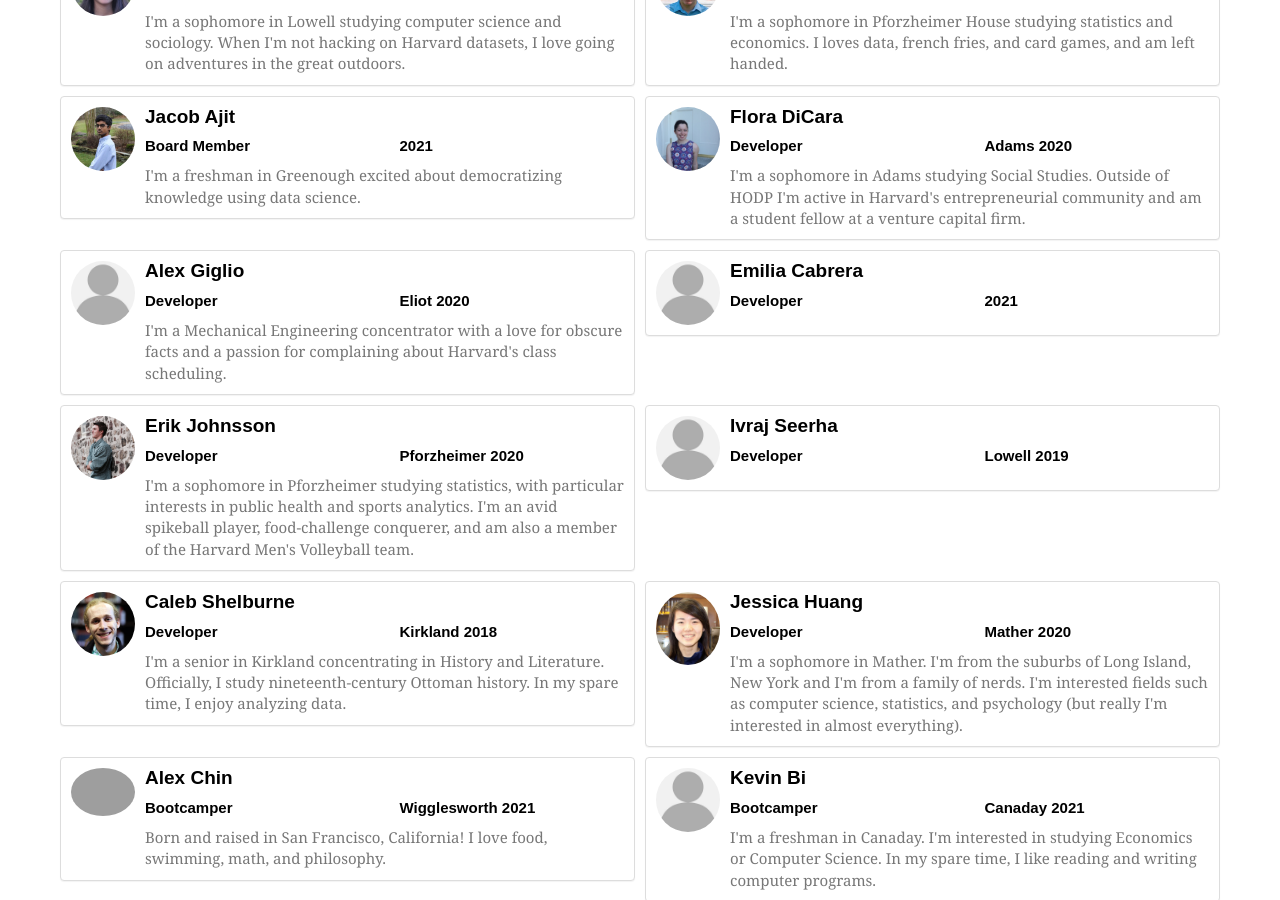
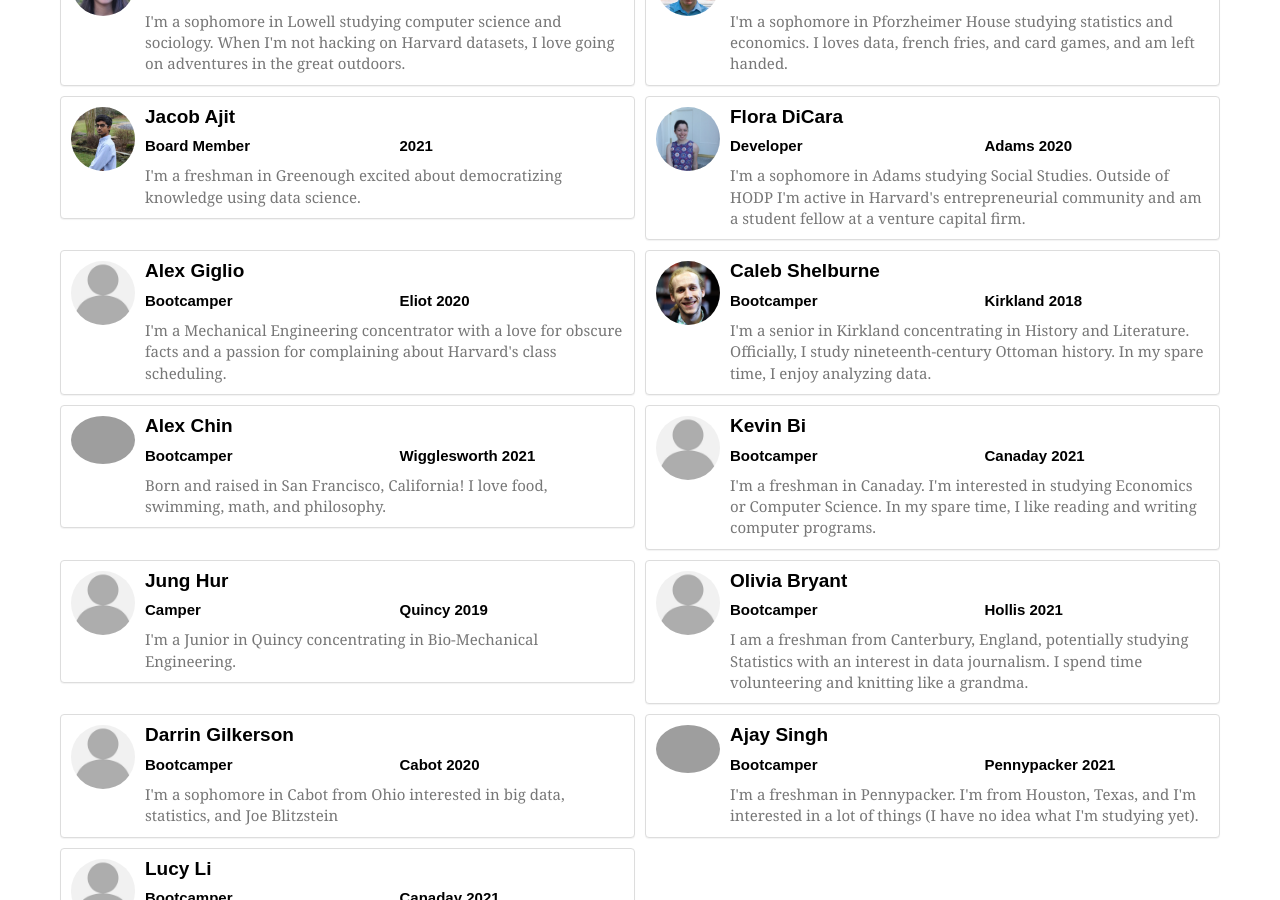
Before and after one commit to Eandalf7h/HarvardOpenData, a Jekyll site: the page built from about.html, in a window 1280 px wide and 900 px high, scrolled down 1902 px. Built offline with Jekyll 4.4.1, drawn with Linux system fonts in a browser that asks for light colours; nearby versions of some CDN libraries; some web fonts are replaced; grey boxes are pictures that could not be loaded.

Commit message:
Get rid of inactive people

```diff
--- a/_data/people.yml
+++ b/_data/people.yml
@@ -44,37 +44,16 @@
     year: 2020
     bio: I'm a sophomore in Adams studying Social Studies. Outside of HODP I'm active in Harvard's entrepreneurial community and am a student fellow at a venture capital firm.
 -   name: Alex Giglio
-    role: Developer
+    role: Bootcamper
     house: Eliot
     year: 2020
     bio: I'm a Mechanical Engineering concentrator with a love for obscure facts and a passion for complaining about Harvard's class scheduling.
--   name: Emilia Cabrera
-    role: Developer
-    year: 2021
-    bio:
--   name: Erik Johnsson
-    image: erik-johnsson.png
-    role: Developer
-    house: Pforzheimer
-    year: 2020
-    bio: I'm a sophomore in Pforzheimer studying statistics, with particular interests in public health and sports analytics. I'm an avid spikeball player, food-challenge conquerer, and am also a member of the Harvard Men's Volleyball team.
--   name: Ivraj Seerha
-    role: Developer
-    house: Lowell
-    year: 2019
-    bio:
 -   name: Caleb Shelburne
-    role: Developer
+    role: Bootcamper
     house: Kirkland
     year: 2018
     image: caleb-shelburne.jpg
     bio: I'm a senior in Kirkland concentrating in History and Literature. Officially, I study nineteenth-century Ottoman history. In my spare time, I enjoy analyzing data.
--   name: Jessica Huang
-    role: Developer
-    house: Mather
-    year: 2020
-    bio: I'm a sophomore in Mather. I'm from the suburbs of Long Island, New York and I'm from a family of nerds. I'm interested fields such as computer science, statistics, and psychology (but really I'm interested in almost everything).
-    image: jessica-huang.png
 -   name: Alex Chin
     role: Bootcamper
     house: Wigglesworth
```
